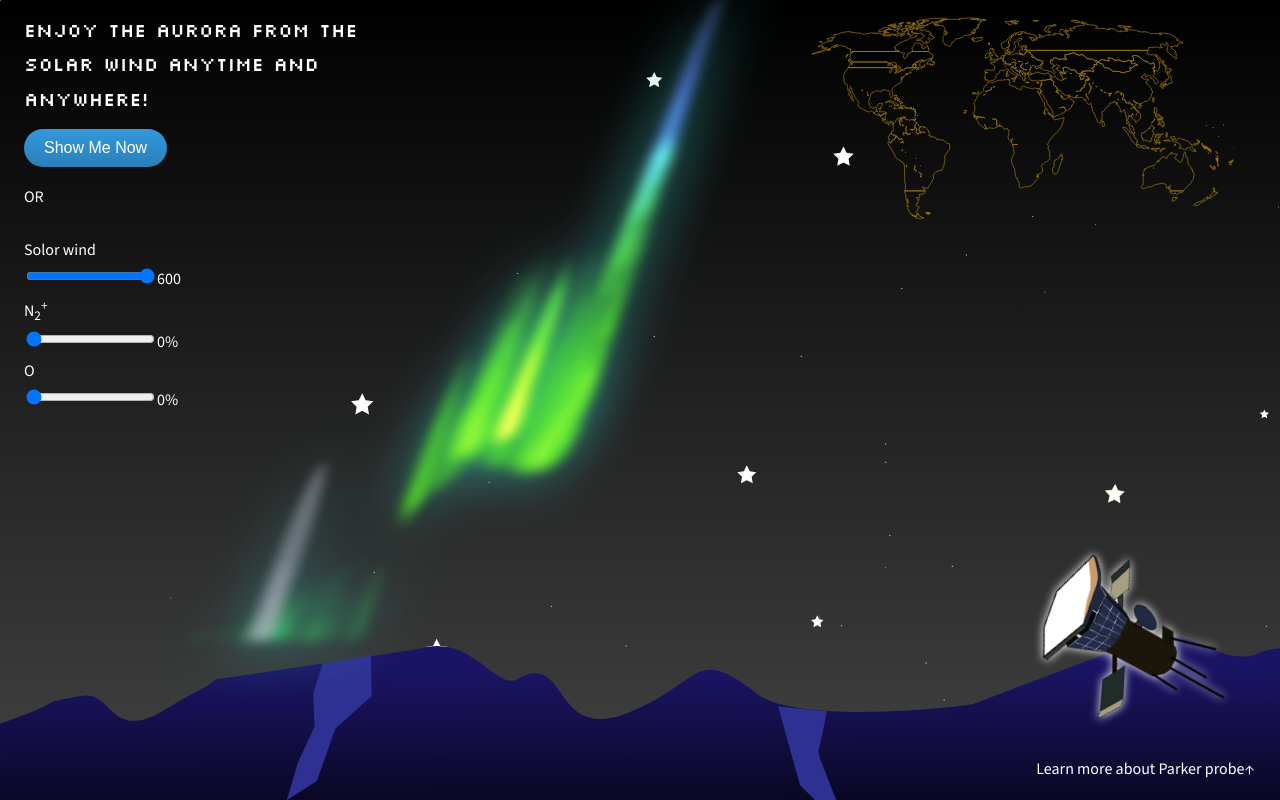
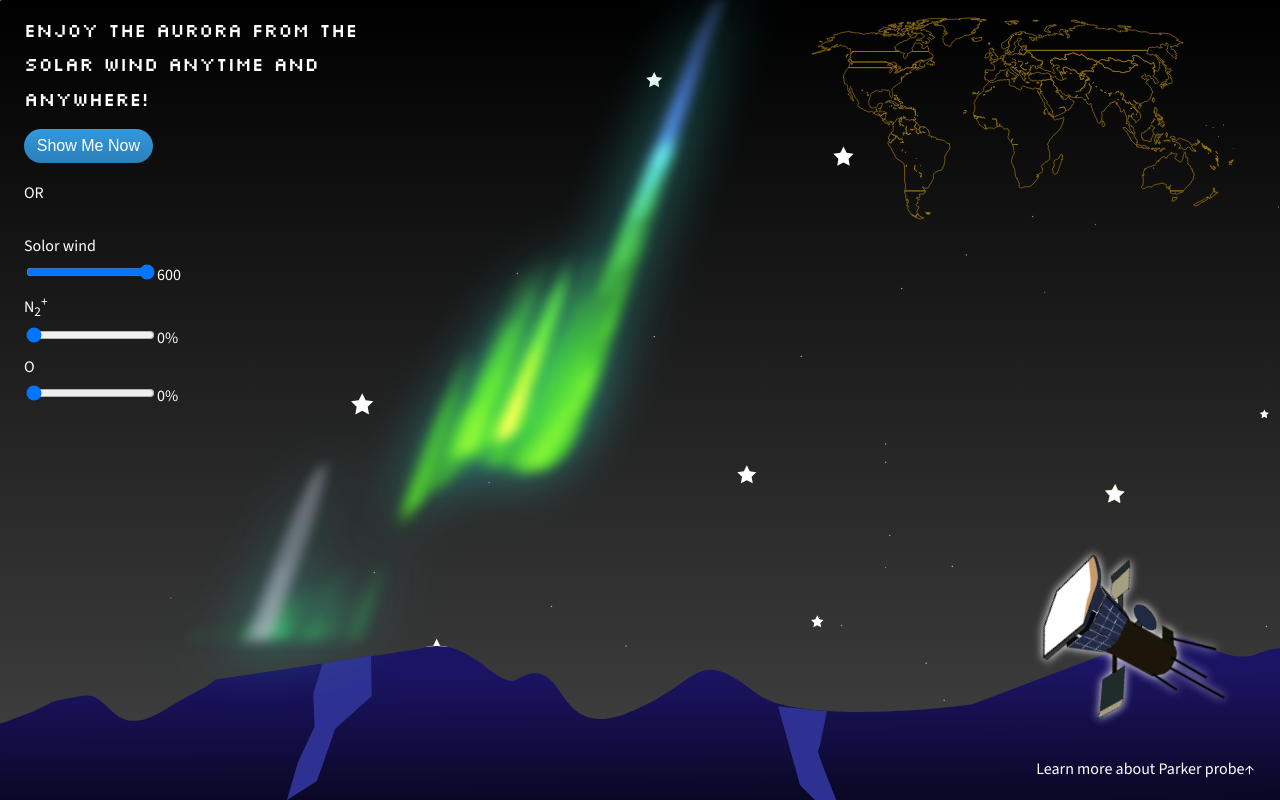
Before and after one commit to hejkeikei/infinity-and-beyond, a PHP site: page / in a window 1280 px wide; the page is wider, and only the part inside the window is pictured. Run offline with PHP 8.4, Linux system fonts and the light colour scheme; data that the repository does not hold is empty.

Commit message:
day 2 - 18:34 - update

```diff
--- a/index.php
+++ b/index.php
@@ -53,7 +53,7 @@ if (!$connection) {
                     <!-- 7 Days history including today -->
                     <?php
                     //Getting Solar wind data from DB
-                    $query = "SELECT date, speed FROM electron_fluence_forecast ORDER BY te DESC LIMIT 7";
+                    $query = "SELECT date, speed FROM electron_fluence_forecast ORDER BY date DESC LIMIT 7";
                     $sql = mysqli_query($connection, $query);
                     // showing <a>tags for 7 day
                     while ($data = mysqli_fetch_array($sql)) {
--- a/styles.css
+++ b/styles.css
@@ -97,7 +97,8 @@ canvas {
 }
 
 button,
-#date {
+#date,
+.datechoice {
     font-size: 1.5rem;
     background: #3498db;
     background-image: -webkit-linear-gradient(top, #3498db, #2980b9);
@@ -109,13 +110,14 @@ button,
     -moz-border-radius: 28;
     border-radius: 28px;
     color: #ffffff;
-    padding: 10px 20px 10px 20px;
+    padding: .5rem .8rem .5rem .8rem;
     text-decoration: none;
     border-color: white;
     border: 1px;
 }
 
-button:hover {
+button:hover,
+.datechoice:hover {
     background: #3cb0fd;
     background-image: -webkit-linear-gradient(top, #3cb0fd, #3498db);
     background-image: -moz-linear-gradient(top, #3cb0fd, #3498db);
@@ -125,8 +127,15 @@ button:hover {
     text-decoration: none;
 }
 
+a {
+    text-decoration: none;
+    display: inline-block;
+
+}
+
 .datechoice {
     margin: .5rem .5rem .5rem 0;
+    font-size: 1rem;
 }
 
 img {
@@ -173,7 +182,8 @@ img {
     }
 
     button,
-    #date {
+    #date,
+    a {
         font-size: 1.3rem;
     }
 }
@@ -189,7 +199,8 @@ img {
     }
 
     button,
-    #date {
+    #date,
+    a {
         font-size: 1rem;
     }
 
```
